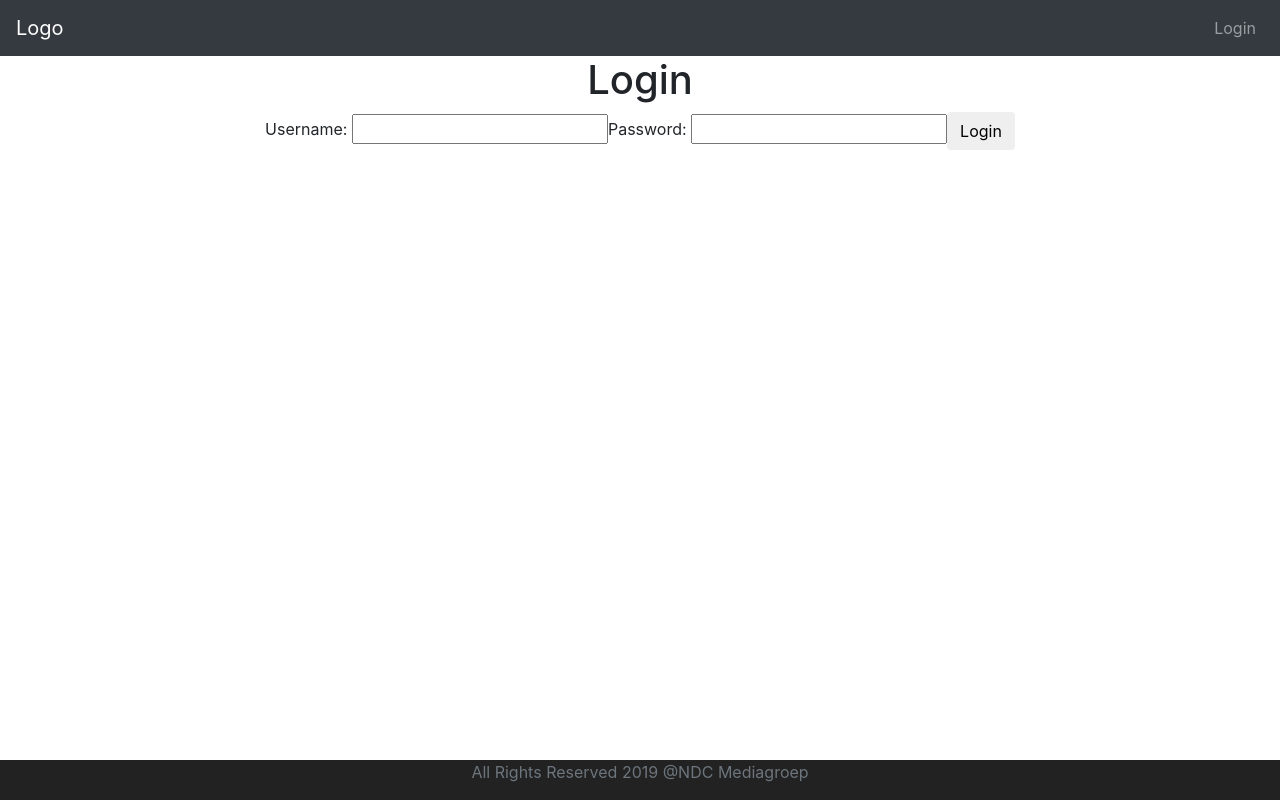
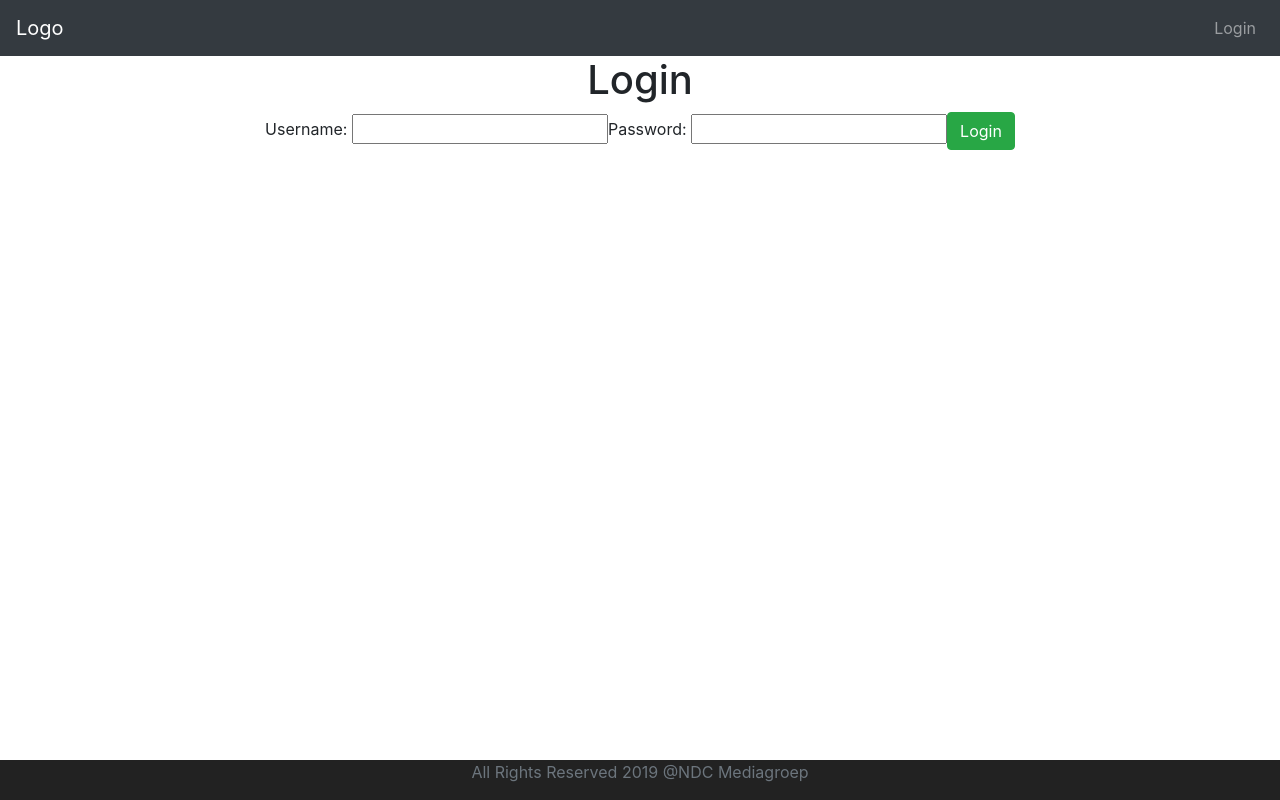
Before and after one commit to Visserr2/React-SpringBoot, a React (Create React App) app in the folder frontend/todo-app/: page / in a window 1280 px wide. Built offline with nearby package versions, Linux system fonts and the light colour scheme.

Commit message:
Change default port to 4200
Change default port to 4200

```diff
--- a/frontend/todo-app/package.json
+++ b/frontend/todo-app/package.json
@@ -9,7 +9,7 @@
     "react-scripts": "3.0.0"
   },
   "scripts": {
-    "start": "react-scripts start",
+    "start": "PORT=4200 react-scripts start",
     "build": "react-scripts build",
     "test": "react-scripts test",
     "eject": "react-scripts eject"
--- a/frontend/todo-app/src/components/todo/LoginComponent.jsx
+++ b/frontend/todo-app/src/components/todo/LoginComponent.jsx
@@ -28,7 +28,7 @@ class LoginComponent extends Component {
                     {this.state.isLoginFailed && <div className="alert alert-warning" >Invalid Credentials</div>}
                     Username:  <input type="text" name="username" value={this.state.username} onChange={this.handleChange} />
                     Password:  <input type="password" name="password" value={this.state.password} onChange={this.handleChange}/>
-                    <button className="btn btn" onClick={this.login}>Login</button>
+                    <button className="btn btn-success" onClick={this.login}>Login</button>
                 </div>
             </div>
         )
--- a/frontend/todo-app/src/components/todo/WelcomeComponent.jsx
+++ b/frontend/todo-app/src/components/todo/WelcomeComponent.jsx
@@ -4,6 +4,12 @@ import {Link} from 'react-router-dom';
 // Generates the welcome page. Reading path param and show on page
 // Using Link-component instead of a-tag because Link-component only refreshes the component. A-tag refreshed whole page
 class WelcomeComponent extends Component {
+
+    constructor(props){
+        super(props);
+        this.retrieveWelcomeMessage = this.retrieveWelcomeMessage.bind(this);
+    }
+
     render() {
         return (
             <>
@@ -11,8 +17,16 @@ class WelcomeComponent extends Component {
                 <div className="container">
                    <p>Welcome {sessionStorage.getItem('authenticatedUser')}! You can manage your todos <Link to="/todo">here</Link>.</p>
                 </div>
+                <div className="container">
+                    Click here to get a customized message.
+                   <button className="btn btn-success" onClick={this.retrieveWelcomeMessage}>Get Welcome Message</button>
+                </div>
             </>
         )
+    }
+
+    retrieveWelcomeMessage(){
+        console.log("click");
     }
 }
 
```
